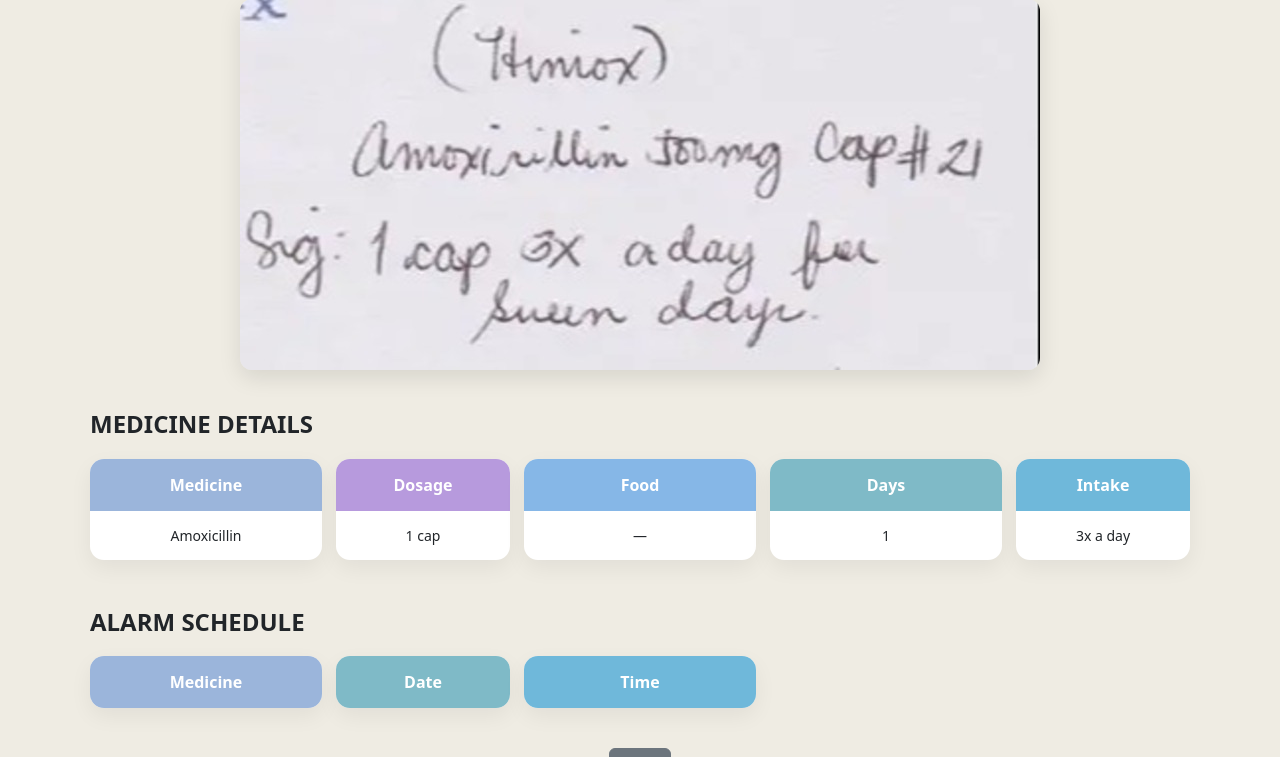
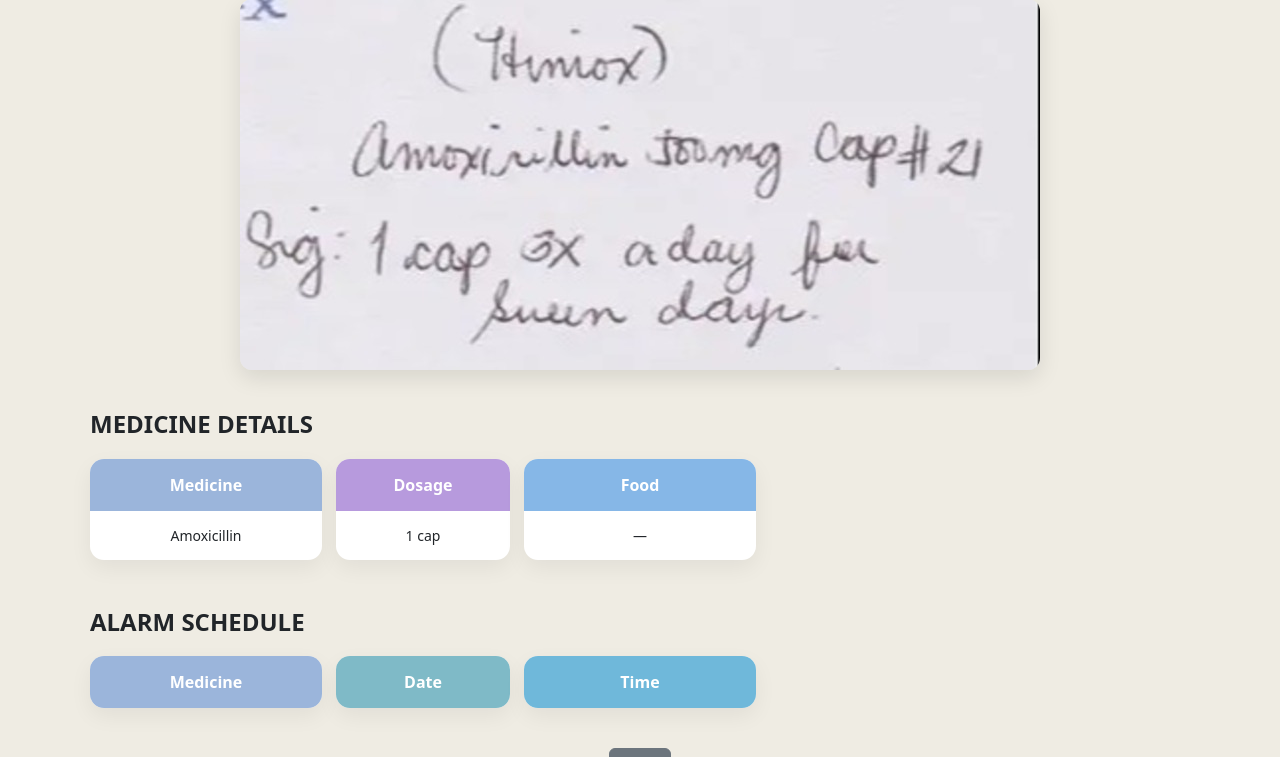
Before and after one commit to FaheemaTamton/EasyHeal, a Django app: page /prescription/2/ in a window 1280 px wide. Shown: the part 174-931 px from the top of the page. Run offline with Django 5.2, Linux system fonts and the light colour scheme; data comes from the database, SQL or seed files in the repository.

Commit message:
Update EasyHeal

```diff
--- a/backend/templates/prescription_detail.html
+++ b/backend/templates/prescription_detail.html
@@ -127,19 +127,7 @@ body {
       {% endfor %}
     </div>
 
-    <div class="medicine-col">
-      <div class="medicine-col-header col-days">Days</div>
-      {% for med in medicines %}
-        <div class="medicine-row">{{ med.duration_days }}</div>
-      {% endfor %}
-    </div>
 
-    <div class="medicine-col">
-      <div class="medicine-col-header col-time">Intake</div>
-      {% for med in medicines %}
-        <div class="medicine-row">{{ med.intake_pattern }}</div>
-      {% endfor %}
-    </div>
 
   </div>
 
```
Also changed, not shown: backend/templates/alarm_ringing.html (+0 -20 lines).
